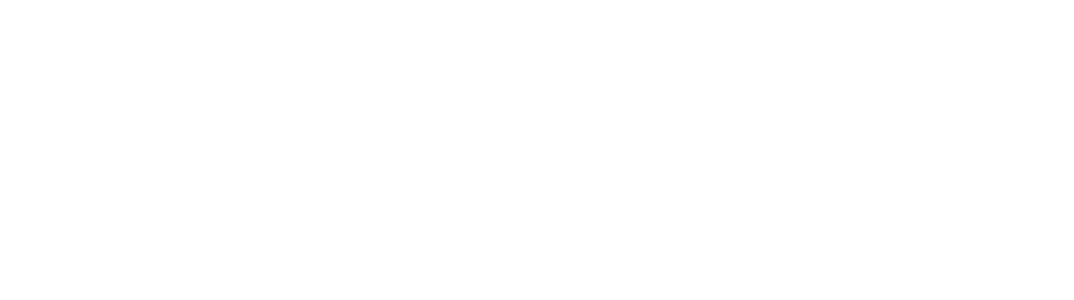
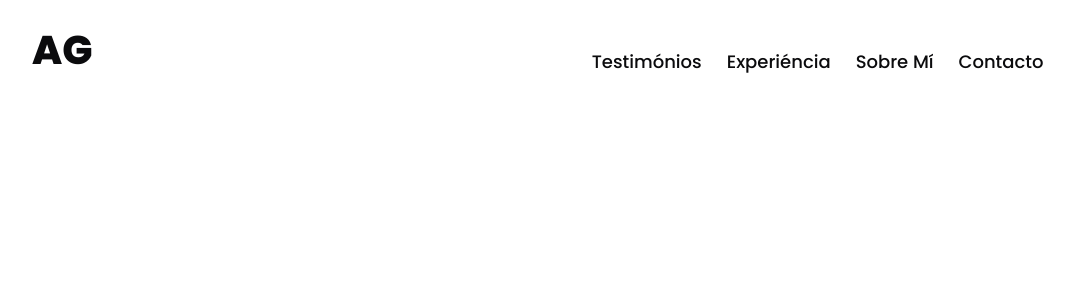
Before and after one commit to algorodev/algorodev, an Angular app in the folder frontend/: page / in a window 1280 px wide. Shown: the top 300 px of the page, without its empty margins (96-1170 px from the left). Built offline with nearby package versions, Linux system fonts and the light colour scheme.

Commit message:
Header and Navigator completed

```diff
--- a/frontend/src/app/app.component.html
+++ b/frontend/src/app/app.component.html
@@ -0,0 +1 @@
+<app-header></app-header>
--- a/frontend/src/app/app.module.ts
+++ b/frontend/src/app/app.module.ts
@@ -3,10 +3,14 @@
 
 import { AppComponent } from 'src/app/app.component';
 import { AppRouting } from 'src/app/app.routing';
+import { HeaderComponent } from 'src/app/core/header/header.component';
+import { NavigatorComponent } from 'src/app/core/navigator/navigator.component';
 
 @NgModule({
   declarations: [
-    AppComponent
+    AppComponent,
+    HeaderComponent,
+    NavigatorComponent
   ],
   imports: [
     BrowserModule,
--- /dev/null
+++ b/frontend/src/app/core/header/header.component.html
@@ -0,0 +1,6 @@
+<header class="header w-100">
+  <div class="container row">
+    <h2>AG</h2>
+    <app-navigator></app-navigator>
+  </div>
+</header>
--- /dev/null
+++ b/frontend/src/app/core/header/header.component.scss
@@ -0,0 +1,6 @@
+.container {
+  width: 80%;
+  margin: 20px auto 0;
+  justify-content: space-between;
+  align-items: flex-end;
+}
--- /dev/null
+++ b/frontend/src/app/core/navigator/navigator.component.html
@@ -0,0 +1,16 @@
+<nav class="nav">
+  <ul class="menu row">
+    <li class="menu-item" routerLink="">
+      <p class="important">Testimónios</p>
+    </li>
+    <li class="menu-item" routerLink="">
+      <p class="important">Experiéncia</p>
+    </li>
+    <li class="menu-item" routerLink="">
+      <p class="important">Sobre Mí</p>
+    </li>
+    <li class="menu-item" routerLink="">
+      <p class="important">Contacto</p>
+    </li>
+  </ul>
+</nav>
--- /dev/null
+++ b/frontend/src/app/core/navigator/navigator.component.scss
@@ -0,0 +1,18 @@
+@import "src/styles";
+
+.menu-item {
+  margin: 0 2.5px;
+  padding: 5px 10px;
+  transition: 0.5s transform;
+  cursor: pointer;
+
+  &:hover {
+    background-color: $main-color;
+    transform: translateY(10px);
+    box-shadow: 0 2px 3px $border;
+
+    & p {
+      color: $white-color;
+    }
+  }
+}
--- a/frontend/src/styles/_override.scss
+++ b/frontend/src/styles/_override.scss
@@ -0,0 +1,7 @@
+ul {
+  list-style: none;
+}
+
+a {
+  text-decoration: none;
+}
```
Also changed, not shown: frontend/src/app/core/header/header.component.ts (added, +12 -0 lines), frontend/src/app/core/navigator/navigator.component.ts (added, +12 -0 lines).
